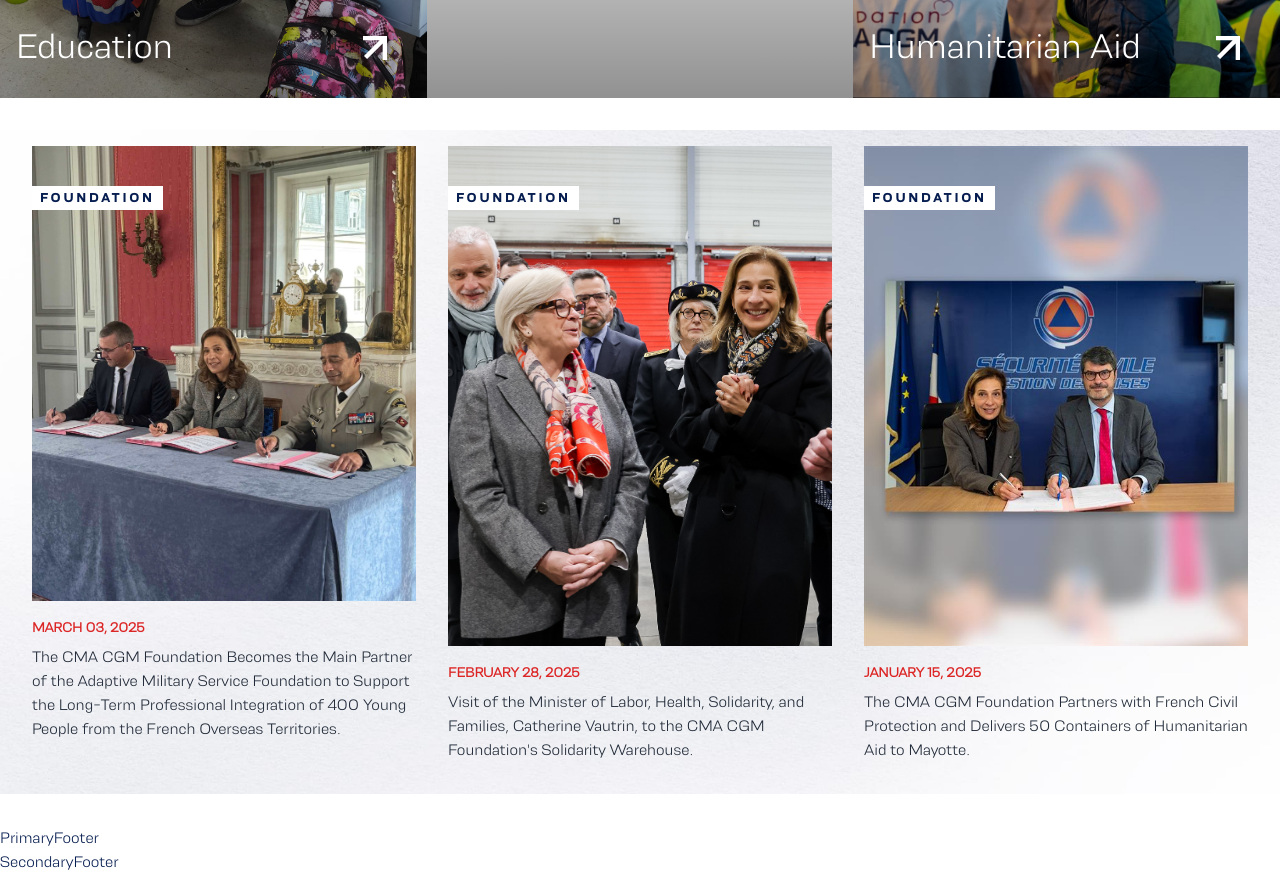
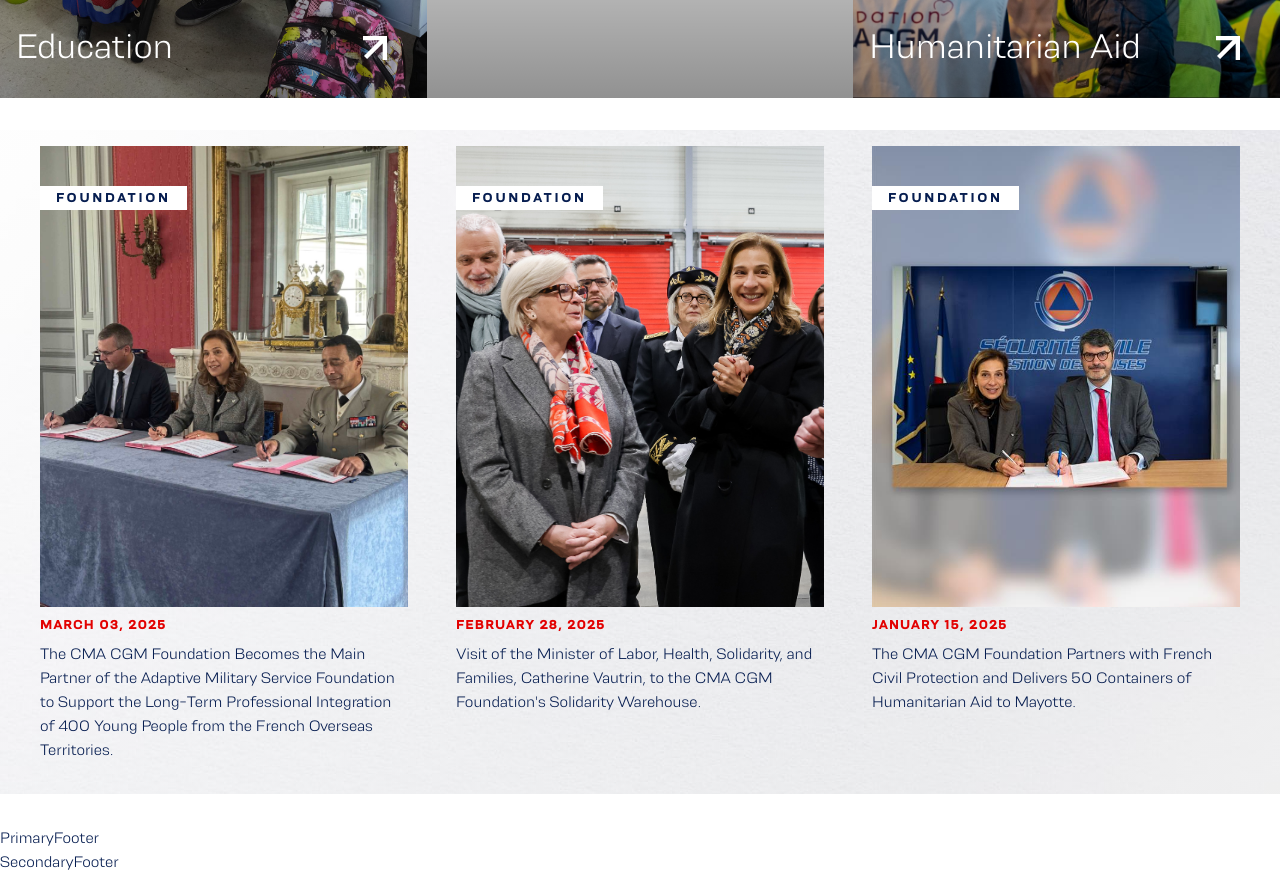
Before and after one commit to hadyawayda/foundation-clone, a Next.js app: page / in a window 1280 px wide. Shown: the part 1420-2294 px from the top of the page. Built offline with nearby package versions, Linux system fonts and the light colour scheme.

Commit message:
Updated news section

```diff
--- a/components/News/MediaCard.tsx
+++ b/components/News/MediaCard.tsx
@@ -16,22 +16,22 @@
   animationClass = "",
 }: MediaCardProps) => {
   return (
-    <div className={`foundation-card w-full sm:w-1/3 px-4 ${animationClass}`}>
-      <div className="relative overflow-hidden">
+    <div className={`foundation-card w-full sm:w-1/3 px-6 ${animationClass}`}>
+      <div className="news-image-container relative overflow-hidden">
         <Image
           src={`/Assets/Images/${imageSrc}`}
           width={600}
           height={400}
           alt={title}
-          className="w-full h-auto object-cover"
+          className="h-full w-full object-cover"
         />
-        <div className="news-label absolute top-10 left-0 bg-white px-2 py-1 text-xs font-bold uppercase">
+        <div className="news-label absolute top-10 left-0 bg-white px-4 py-1 text-xs font-bold uppercase">
           {title}
         </div>
       </div>
-      <div className="mt-4">
-        <p className="text-red-600 font-bold text-sm uppercase">{date}</p>
-        <p className="text-gray-800 mt-2">{description}</p>
+      <div className="mt-2">
+        <p className="news-date font-black uppercase">{date}</p>
+        <p className="mt-2">{description}</p>
       </div>
     </div>
   );
--- a/components/News/NewsSection.tsx
+++ b/components/News/NewsSection.tsx
@@ -3,7 +3,7 @@
 
 const NewsSection = () => {
 	return (
-		<section className="news-section pt-4 pb-8 px-4 my-8 bg-gray-50 w-full flex justify-center">
+		<section className="news-section pt-4 pb-8 px-4 my-8 w-full flex justify-center">
 		  <div className=" w-full flex justify-between">
 			{newsData.map((item, index) => (
 			  <MediaCard key={index} {...item} />
--- a/components/News/news.css
+++ b/components/News/news.css
@@ -1,6 +1,7 @@
 .news-section {
-	background: url("/Assets/Images/bg-gradient.jpg") no-repeat center center fixed;
     background-size: cover;
+	background: linear-gradient(135deg, rgba(255, 255, 255, 0.5), rgba(228, 228, 228, 0.5)), url("/Assets/Images/bg-gradient.jpg") no-repeat center center fixed;
+
 }
 
 .news-label {
@@ -8,6 +9,19 @@
 	letter-spacing: .2rem;
     line-height: 1rem;
     font-size: .8rem;
+}
+
+.news-date {
+	font-family: "Resolve Sans Regular";
+	color: var(--hover-color);
+	font-size: 12.8px;
+    letter-spacing: .1rem;
+    text-transform: uppercase;
+    font-weight: 600;
+}
+
+.news-image-container {
+	height: 36vw;
 }
 
 @keyframes fadeInUp {
```
